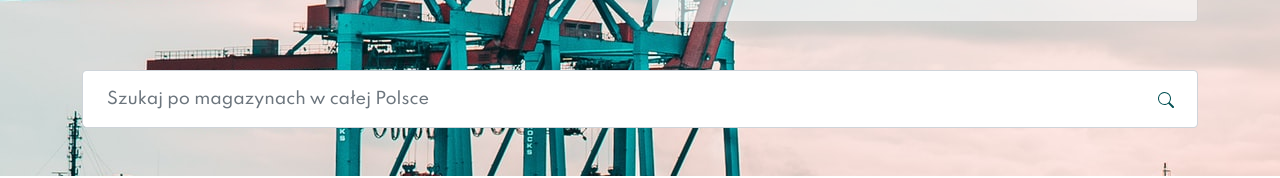
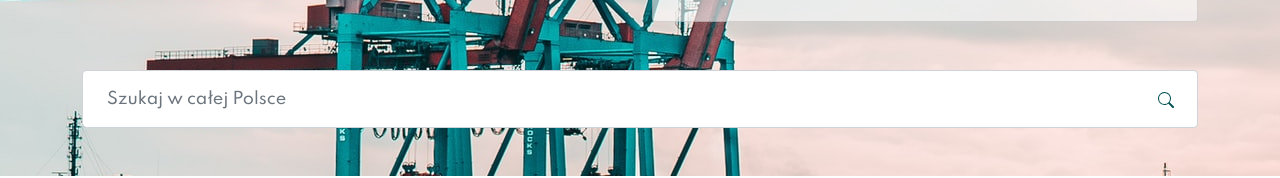
Before and after one commit to Motshe/zvrot, a React (Create React App) app in the folder zvrot/: page / in a window 1280 px wide. Shown: the part 520-698 px from the top of the page. Built offline with nearby package versions, Linux system fonts and the light colour scheme.

Commit message:
feat: add alt for img

```diff
--- a/zvrot/public/index.html
+++ b/zvrot/public/index.html
@@ -25,9 +25,10 @@
     -->
     <title>ZVROT</title>
   </head>
-  <body class="d-flex h-100 w-100 text-center bg-white text-dark">
+  <body class="d-flex w-100 text-center bg-white text-dark">
     <div class="bg-image">
-      <img src="./assets/hero.jpg">
+      <img src="/assets/hero.jpg" alt="Cranes view from unsplash by Mika Baumeister">
+      <!-- <img src="zvrot/assets/hero.jpg"> -->
       <span class="visually-hidden">https://unsplash.com/photos/pj4EUxBPsw4</span>
     </div>
     <noscript>You need to enable JavaScript to run this app.</noscript>
--- a/zvrot/src/components/Main/index.js
+++ b/zvrot/src/components/Main/index.js
@@ -25,7 +25,7 @@ function Main() {
                     <svg xmlns="http://www.w3.org/2000/svg" width="16" height="16" fill="currentColor" className="bi bi-search" viewBox="0 0 16 16">
                         <path d="M11.742 10.344a6.5 6.5 0 1 0-1.397 1.398h-.001c.03.04.062.078.098.115l3.85 3.85a1 1 0 0 0 1.415-1.414l-3.85-3.85a1.007 1.007 0 0 0-.115-.1zM12 6.5a5.5 5.5 0 1 1-11 0 5.5 5.5 0 0 1 11 0z"/>
                     </svg>
-                    <input type="text" className="form-control py-3 px-4 spartan-txt" placeholder="Szukaj po magazynach w całej Polsce"></input>
+                    <input type="text" className="form-control py-3 px-4 spartan-txt" placeholder="Szukaj w całej Polsce"></input>
                 </div>
             </Row>
 
--- a/zvrot/src/index.scss
+++ b/zvrot/src/index.scss
@@ -5,6 +5,7 @@ body {
     sans-serif;
   -webkit-font-smoothing: antialiased;
   -moz-osx-font-smoothing: grayscale;
+  min-height: 100%;
 }
 
 code {
```
